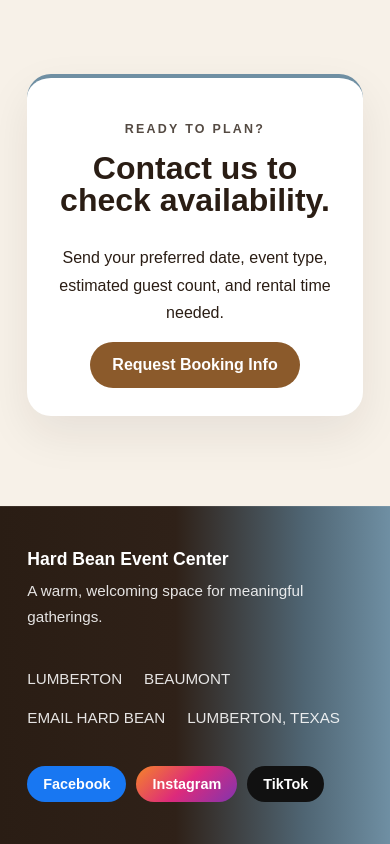
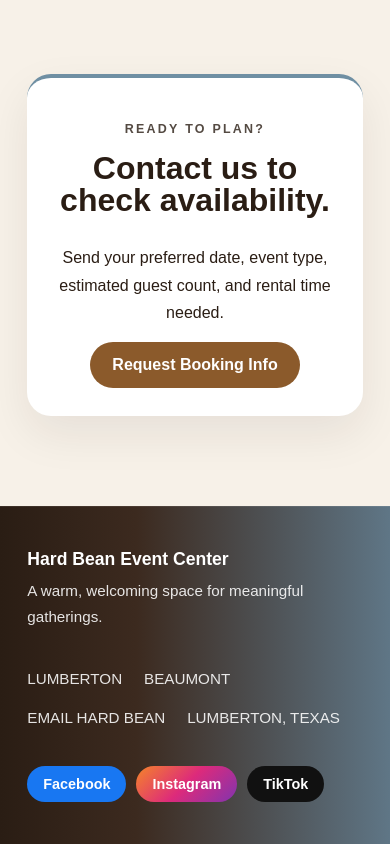
Before and after one commit to anastasis-elite/hardbean-events, a Next.js app: page / in a window 390 px wide. Shown: the part 3210-4054 px from the top of the page. Built offline with nearby package versions, Linux system fonts and the light colour scheme.

Commit message:
Update globals.css

```diff
--- a/app/globals.css
+++ b/app/globals.css
@@ -435,9 +435,8 @@ li { margin: 10px 0; }
     linear-gradient(
       to right,
       #2a1d14 0%,
-      #2f2118 45%,
-      #4f6573 78%,
-      #6f8fa3 100%
+      #3c2a1f 35%,
+      #5f7686 100%
     );
 
   color: white;
```
